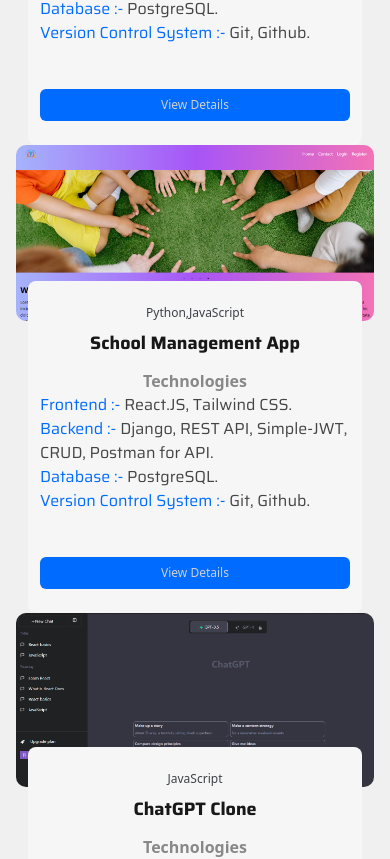
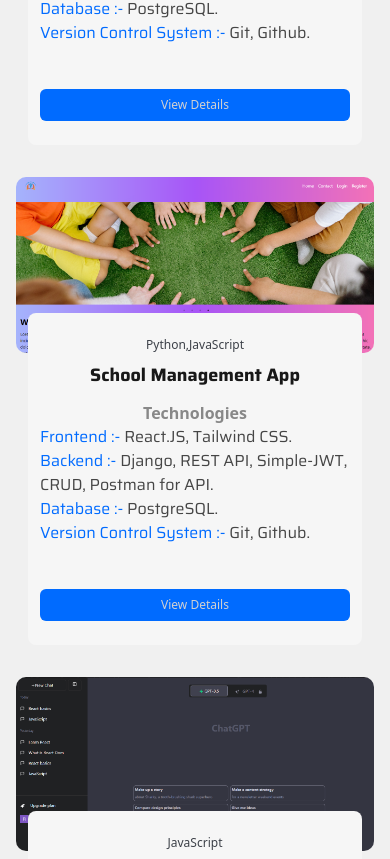
Before and after one commit to rb4807/react-portfolio, a React (Create React App) app: page / in a window 390 px wide. Shown: the part 2351-3210 px from the top of the page. Built offline with nearby package versions, Linux system fonts and the light colour scheme; a web font is replaced by a local one.

Commit message:
Update Project.jsx

```diff
--- a/src/project/Project.jsx
+++ b/src/project/Project.jsx
@@ -125,7 +125,7 @@ const ProjectCard = ({
     return (
         <>
             <div
-                className={`w-full px-4 sm:w-1/2 lg:w-1/3
+                className={`w-full px-4 sm:w-1/2 lg:w-1/3 mb-8 sm:mb-12 lg:mb-16
                     ${
                     showCard === "all" || categories.includes(showCard)
                         ? "block"
```
